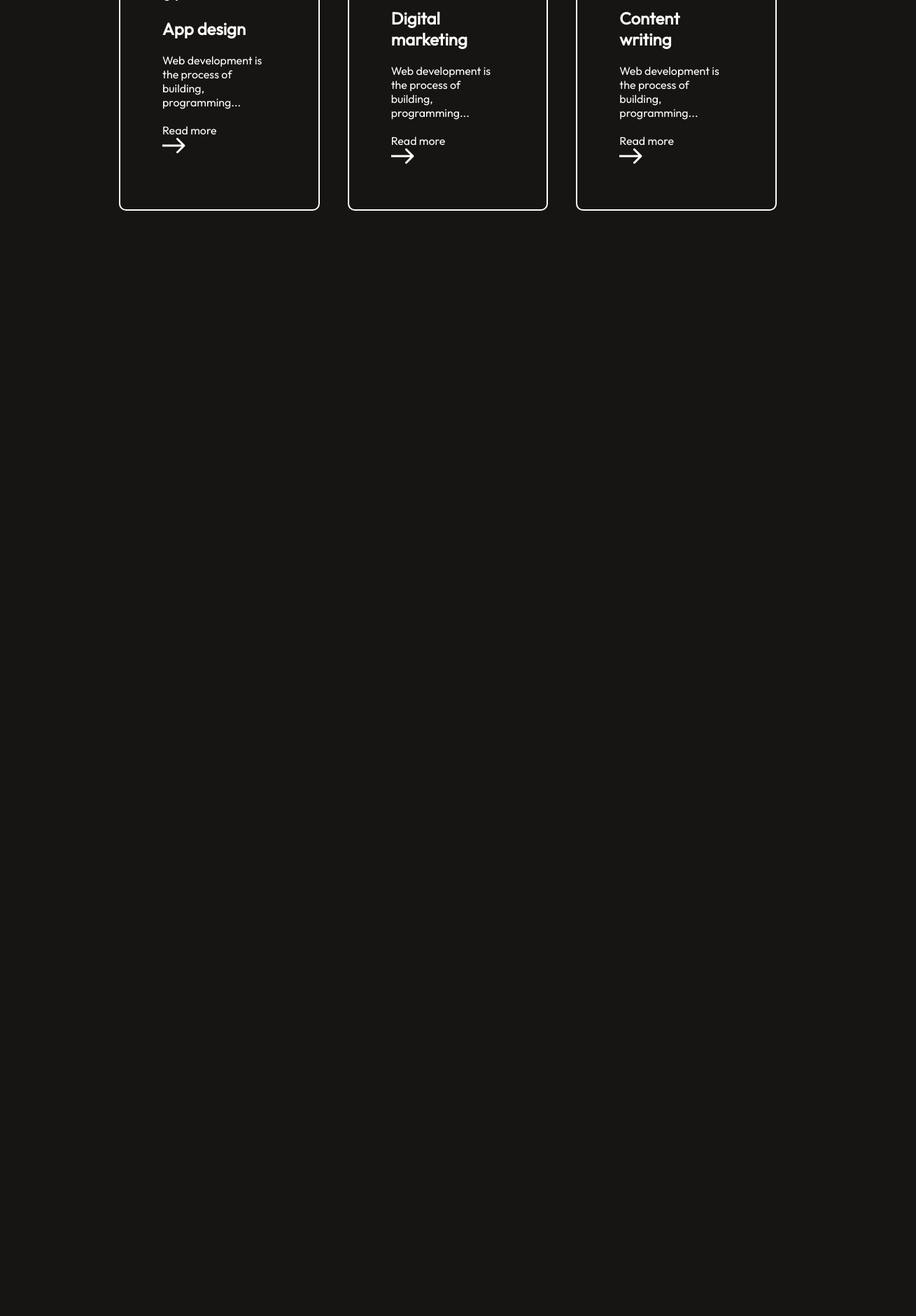
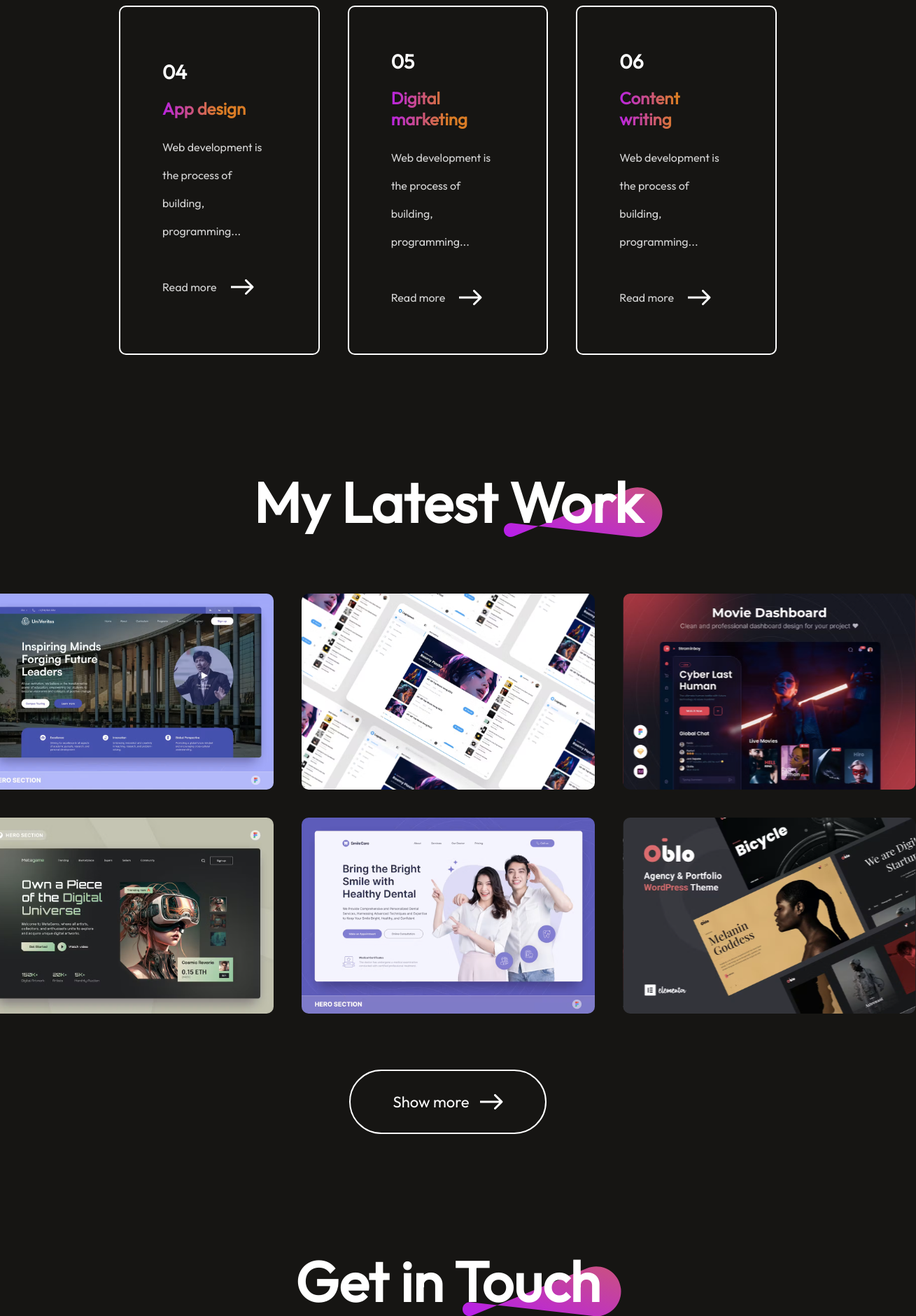
Before and after one commit to shamel-rai/Shamel-rai-Protfolio, a React (Vite) app: page / in a window 1280 px wide. Shown: the part 3200-5080 px from the top of the page at 70% size, 1309 px wide, since content can reach past the window. Before the commit the page ends 3581 px from the top, so only its background shows below. Built offline with nearby package versions, Linux system fonts and the light colour scheme.

Commit message:
Contact form completed

```diff
--- a/src/App.jsx
+++ b/src/App.jsx
@@ -2,7 +2,9 @@
 import './App.css'
 import About from './components/About/About'
 import Certification from './components/Certification/Certification'
+import Contact from './components/Contact/Contact'
 import Hero from './components/Hero/Hero'
+import Projects from './components/MyProjects/Projects'
 import Navbar from './components/Navbar/Navbar'
 
 
@@ -14,6 +16,8 @@ function App() {
       <Hero />
       <About />
       <Certification />
+      <Projects />
+      <Contact />
     </div>
   )
 }
--- a/src/components/Certification/Certification.jsx
+++ b/src/components/Certification/Certification.jsx
@@ -15,7 +15,7 @@ export default function Certification() {
                         <h3>{service.s_no}</h3>
                         <h2>{service.s_name}</h2>
                         <p>{service.s_desc}</p>
-                        <div className='service-radmore'>
+                        <div className='service-readmore'>
                             <p>Read more</p>
                             <img src={arrowIcon} alt="" />
                         </div>
--- a/src/components/Certification/certification.css
+++ b/src/components/Certification/certification.css
@@ -42,3 +42,38 @@
     gap: 40px;
     margin-bottom: 80px;
 }
+
+.certification-card h3 {
+    font-size: 28px;
+    font-weight: 600;
+}
+
+.certification-card h2 {
+    font-style: 38px;
+    font-weight: 800;
+    background: linear-gradient(270deg, #DA7C25 50%, #B923E1 100%);
+    background-clip: text;
+    -webkit-background-clip: text;
+    -webkit-text-fill-color: transparent;
+}
+
+.certification-card p {
+    color: #d4d4d4;
+    font-style: 24px;
+    line-height: 40px;
+    max-width: 300px;
+}
+
+.service-readmore {
+    display: flex;
+    gap: 20px;
+    align-items: center;
+    margin-top: 20px;
+}
+
+.certification-card:hover {
+    border: 2px solid #ff00ff;
+    background-image: linear-gradient(45deg, #3f0028, #582300);
+    transform: scale(1.05);
+    transition: 0.5s;
+}
--- /dev/null
+++ b/src/components/Contact/Contact.jsx
@@ -0,0 +1,41 @@
+import './contact.css';
+import theme_pattern from '../../assets/theme_pattern.svg';
+import mailIcon from '../../assets/mail_icon.svg';
+import locationIcon from '../../assets/location_icon.svg';
+import callIcon from '../../assets/call_icon.svg';
+export default function Contact() {
+    return (
+        <div className='contact'>
+            <div className="contact-title">
+                <h1>Get in Touch</h1>
+                <img src={theme_pattern} alt="" />
+            </div>
+            <div className="contact-section">
+                <div className="contact-left">
+                    <h1>Let's Talk</h1>
+                    <p>I am currently looking for an internshipship.</p>
+                    <div className="contact-details">
+                        <div className="contact-info">
+                            <img src={mailIcon} alt="" /> <p>shamel.rai@gmail.com</p>
+                        </div>
+                        <div className="contact-info">
+                            <img src={callIcon} alt="" /><p>+977 9813663550</p>
+                        </div>
+                        <div className="contact-info">
+                            <img src={locationIcon} alt="" /><p>Thasikhel, Lalitpur</p>
+                        </div>
+                    </div>
+                </div>
+                <form className='contact-right'>
+                    <label htmlFor="">Your Name</label>
+                    <input type="text" placeholder='Enter Your Name' name='name' />
+                    <label htmlFor=""> Your Email</label>
+                    <input type="email" placeholder='Enter Your Email' name='email' />
+                    <label htmlFor="">Enter your Message</label>
+                    <textarea name="message" rows="8" placeholder='Enter Your Message'></textarea>
+                    <button type='submit' className='contact-submit'>Submit Now</button>
+                </form>
+            </div>
+        </div>
+    )
+}
--- /dev/null
+++ b/src/components/Contact/contact.css
@@ -0,0 +1,120 @@
+.contact {
+    display: flex;
+    flex-direction: column;
+    align-items: center;
+    justify-content: center;
+    gap: 80px;
+    margin: 80px 170px;
+}
+
+.contact-title {
+    position: relative;
+}
+
+.contact-title h1 {
+    padding: 0px 30px;
+    font-size: 80px;
+    font-weight: 600;
+
+}
+
+.contact-title img {
+    position: absolute;
+    bottom: 0;
+    right: 0;
+    z-index: -1
+}
+
+.contact-section {
+    display: flex;
+    gap: 150px;
+
+}
+
+.contact-left {
+    display: flex;
+    flex-direction: column;
+    gap: 30px;
+}
+
+.contact-left h1 {
+    font-size: 80px;
+    font-weight: 700;
+    background: linear-gradient(270deg, #DA7C25 80%, #B923E1 100%);
+    background-clip: text;
+    -webkit-background-clip: text;
+    -webkit-text-fill-color: transparent;
+}
+
+.contact-left p {
+    max-width: 550px;
+    color: #D8D8D8;
+    font-size: 20px;
+    line-height: 35px;
+}
+
+.contact-details {
+    display: flex;
+    flex-direction: column;
+    gap: 30px;
+    color: #D8D8D8;
+    font-size: 22px;
+}
+
+.contact-info {
+    display: flex;
+    align-items: center;
+    gap: 20px;
+}
+
+.contact-right {
+    display: flex;
+    flex-direction: column;
+    align-items: start;
+    gap: 30px;
+}
+
+.contact-right label {
+    color: #D8D8D8;
+    font-size: 22px;
+    font-weight: 500;
+}
+
+.contact-right input {
+    border: none;
+    width: 700px;
+    height: 78px;
+    padding-left: 20px;
+    border-radius: 4px;
+    background: #32323c;
+    font-family: Outline;
+    font-size: 20px;
+}
+
+.contact-right textarea {
+    width: 650px;
+    border: none;
+    padding: 25px;
+    border-radius: 4px;
+    background: #32323c;
+    color: #a0a0a0;
+    font-family: Outline;
+    font-size: 20px;
+}
+
+.contact-submit {
+    border: none;
+    color: white;
+    border-radius: 50px;
+    background: linear-gradient(264deg, #DA7C25 -5.09%, #B923E1 106.26%);
+    font-size: 22px;
+    padding: 20px 60px;
+    margin-bottom: 60px;
+    cursor: pointer;
+    transition: 0.5s;
+}
+
+.contact-submit:hover {
+    transform: scale(1.05);
+    transition: 0.4s;
+}
--- /dev/null
+++ b/src/components/MyProjects/Projects.jsx
@@ -0,0 +1,23 @@
+import './project.css';
+import theme_pattern from '../../assets/theme_pattern.svg';
+import workData from '../../assets/mywork_data'
+import arrowIcon from '../../assets/arrow_icon.svg';
+export default function Projects() {
+    return (
+        <div className='my-projects'>
+            <div className="project-title">
+                <h1>My Latest Work</h1>
+                <img src={theme_pattern} alt="" />
+            </div>
+            <div className="project-container">
+                {workData.map((work, index) => {
+                    return <img key={index} src={work.w_img} alt='' />
+                })}
+            </div>
+            <div className="project-showmore">
+                <p>Show more</p>
+                <img src={arrowIcon} alt="" />
+            </div>
+        </div>
+    )
+}
--- /dev/null
+++ b/src/components/MyProjects/project.css
@@ -0,0 +1,68 @@
+.my-projects {
+    display: flex;
+    flex-direction: column;
+    align-items: center;
+    gap: 80px;
+    margin: 80px 170px;
+}
+
+.project-title {
+    position: relative;
+
+}
+
+.project-title h1 {
+    padding: 0px 30px;
+    font-size: 80px;
+    font-weight: 600;
+
+}
+
+.project-title img {
+    position: absolute;
+    bottom: 0;
+    right: 0;
+    z-index: -1;
+}
+
+.project-container {
+    display: grid;
+    grid-template-columns: 1fr 1fr 1fr;
+    gap: 40px;
+}
+
+.project-container img {
+    box-sizing: border-box;
+    width: 419px;
+    height: 280px;
+    transition: 0.5s;
+    cursor: pointer;
+}
+
+.project-container img:hover {
+    transform: scale(1.05);
+    /* border: 2px solid #ff00ff; */
+    border-radius: 10px;
+    transition: 0.5s;
+}
+
+.project-showmore {
+    display: flex;
+    gap:15px;
+    border-radius: 50px;
+    border: 2px solid white;
+    padding: 30px 60px;
+    font-size: 22px;
+    font-weight: 500;
+    margin-bottom: 80px;
+    cursor: pointer;
+}
+
+.project-showmore:hover {
+    gap: 35px;
+    background: linear-gradient(267deg, #DA7C25 0.36%, #B923E1 102.06%);
+    transition: 0.5s;
+    color: white;
+    transform: scale(1.05);
+    transition: 0.3s;
+}
```
